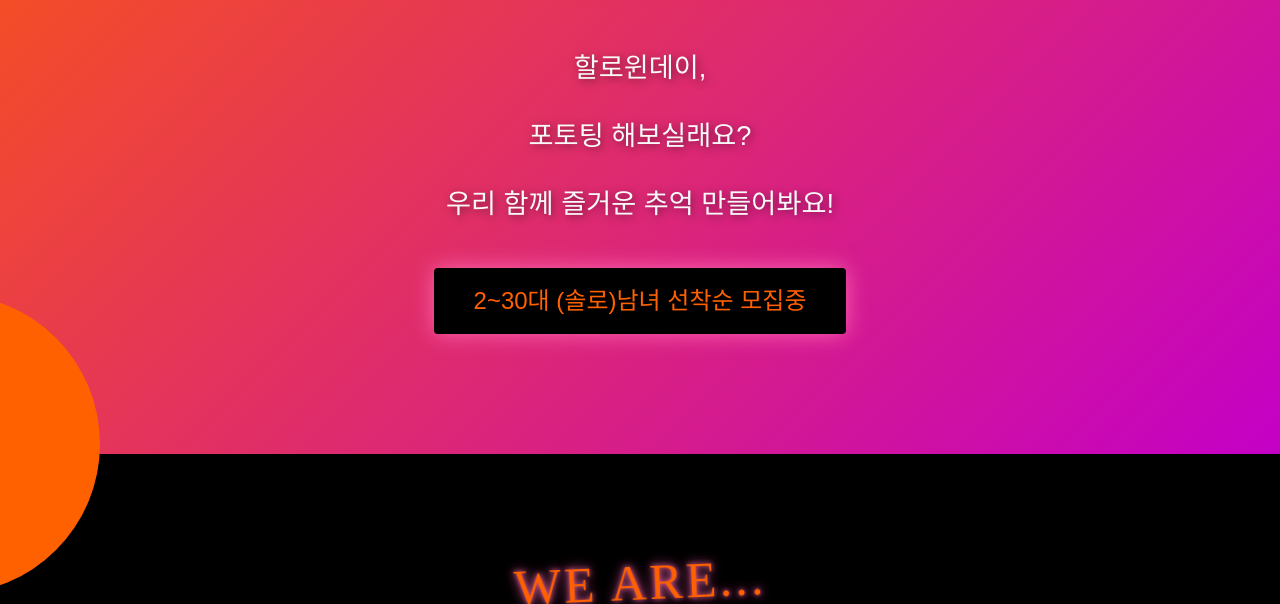
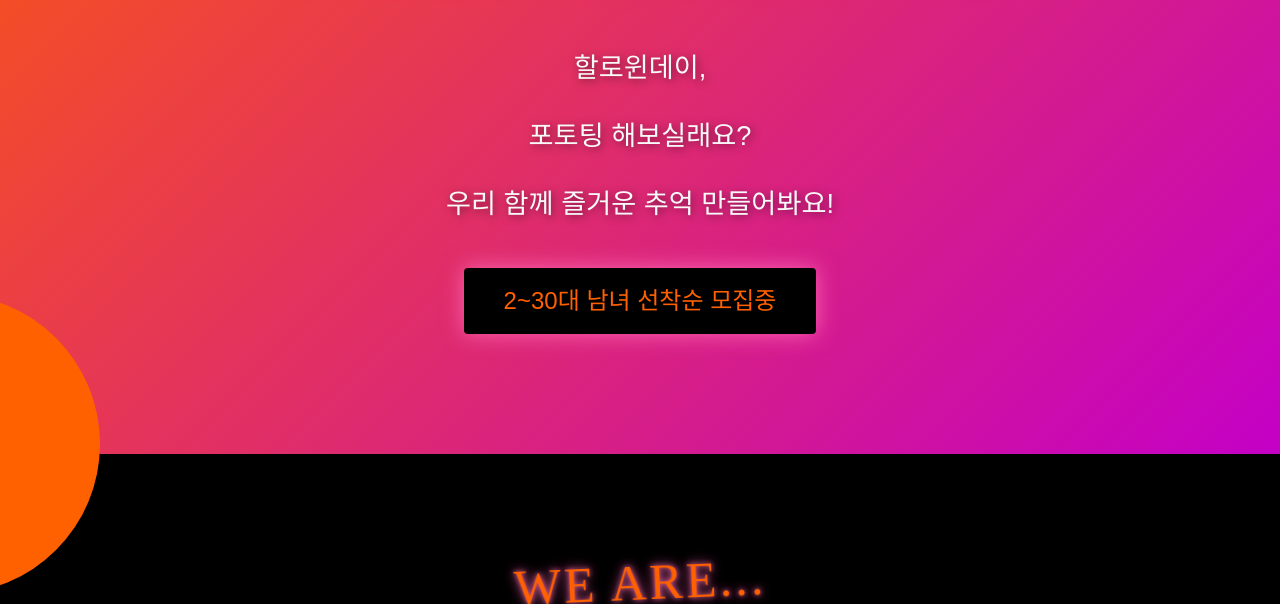
Before and after one commit to congreo/phototing, a plain HTML site: page index.html in a window 1280 px wide. Shown: the part 496-1100 px from the top of the page. Drawn offline with nearby package versions, Linux system fonts and the light colour scheme; a web font is replaced by a local one.

Commit message:
Update index.html

```diff
--- a/index.html
+++ b/index.html
@@ -40,7 +40,7 @@
             <p class="hero-subtitle">할로윈데이,<br> 포토팅 해보실래요?<br />
              우리 함께 즐거운 추억 만들어봐요!<br />
             </p>
-            <button class="btn hero-btn" onclick="scrollToMain2()">2~30대 (솔로)남녀 선착순 모집중</button>
+            <button class="btn hero-btn" onclick="scrollToMain2()">2~30대 남녀 선착순 모집중</button>
         </div>
     </section>
 
```
